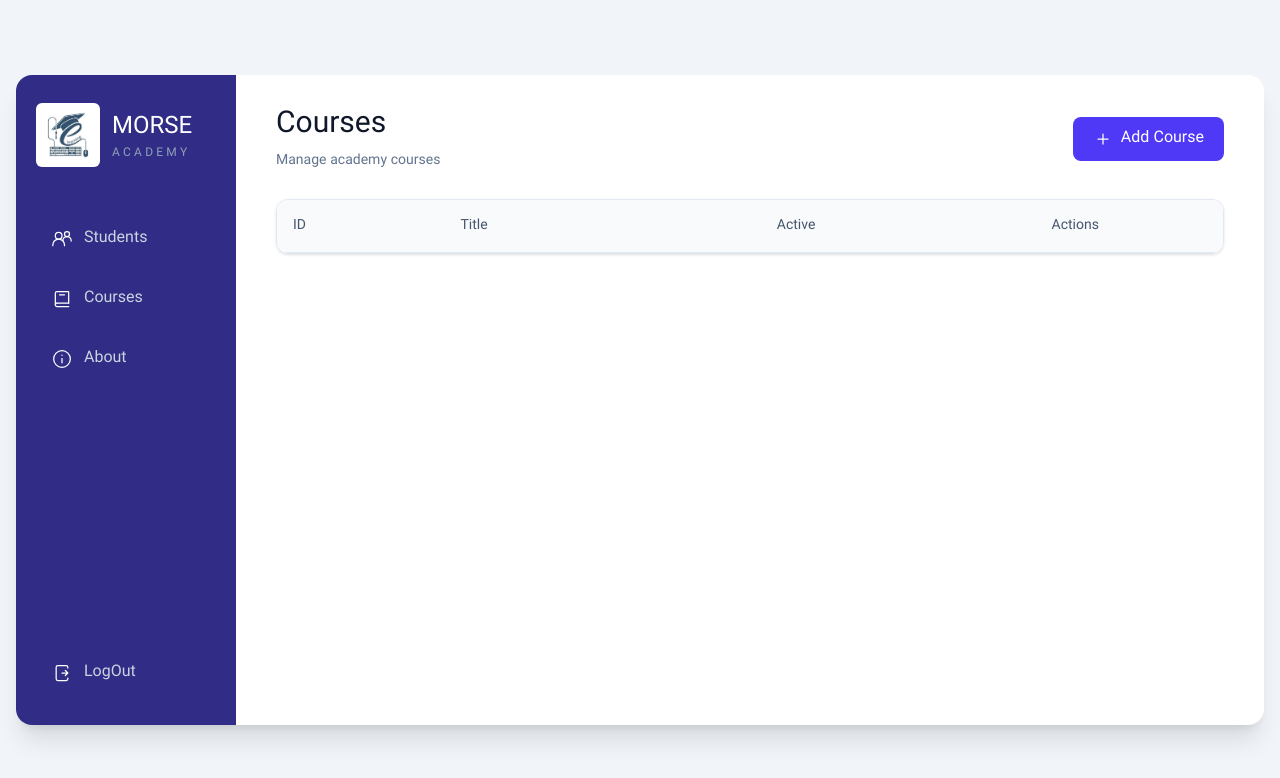
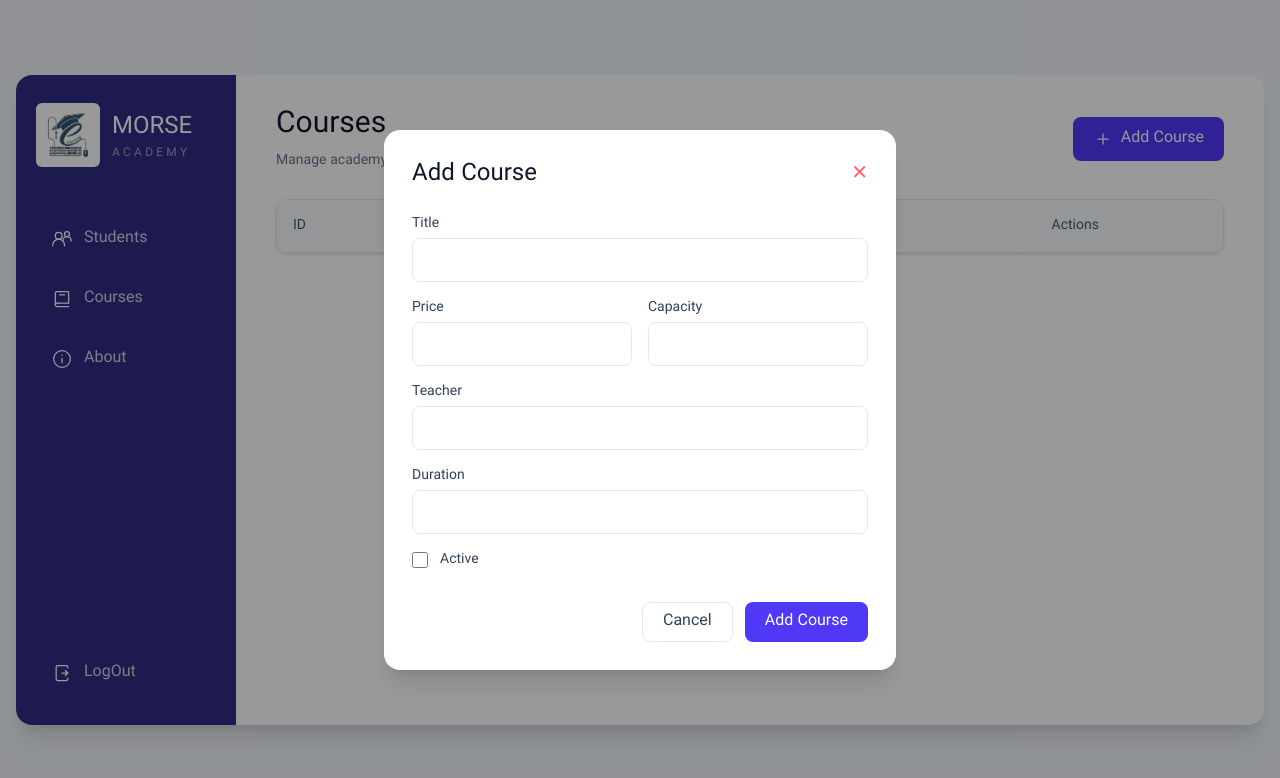
Before and after one commit to fatemeh-hn/Academy-morse, a website built with Vite: page pages/courses.html in a window 1280 px wide. Both pictures are taken after a click on the button "Add Course". Built offline with nearby package versions, Linux system fonts and the light colour scheme; no server answers.

Commit message:
add course creation

```diff
--- a/api/courses.js
+++ b/api/courses.js
@@ -24,9 +24,6 @@ export const createRequest = async (courseData) => {
         });
 
         const data = await response.json();
-        if (response.status === 400) {
-            coursesError.textContent = "Bad Request";
-        }
 
         return {
             status: response.status,
--- a/js/courses.js
+++ b/js/courses.js
@@ -1,8 +1,10 @@
 import "../input.css"
-import { fetchCourses, fetchCoursesId } from "../api/courses";
+import { fetchCourses, fetchCoursesId, createRequest } from "../api/courses";
 
 const coursesTableBody = document.getElementById("coursesTableBody");
 
+
+//render all courses
 const renderCourses = async () => {
   try {
     const response = await fetchCourses();
@@ -32,6 +34,12 @@ const renderCourses = async () => {
           </td>
 
           <td class="px-4 py-4 text-center">
+          <div>
+          <span class="px-3 py-1 text-xs font-medium rounded-full bg-yellow-100 text-yellow-700">Edit</span>
+          <span class="px-3 py-1 text-xs font-medium rounded-full bg-red-100 text-red-700">Delete</span>
+          <div/>
+
+
 
           </td>
         </tr>
@@ -102,7 +110,61 @@ closeCourseDetailModal.addEventListener("click", () => {
 
 
 
+//render add course modal
+const addCourseButton = document.getElementById("addCourseButton");
+const addCourseModal = document.getElementById("addCourseModal");
+const closeAddCourseModal = document.getElementById("closeAddCourseModal");
+const cancelAddCourse = document.getElementById("cancelAddCourse");
 
+addCourseButton.addEventListener("click", () => {
+  addCourseModal.classList.remove("hidden");
+});
+
+closeAddCourseModal.addEventListener("click", () => {
+  addCourseModal.classList.add("hidden");
+});
+
+cancelAddCourse.addEventListener("click", () => {
+  addCourseModal.classList.add("hidden");
+});
+
+const addCourseForm = document.getElementById("addCourseForm");
+const title = document.getElementById("addTitle");
+const price = document.getElementById("addPrice");
+const capacity = document.getElementById("addCapacity");
+const teacher = document.getElementById("addTeacher");
+const duration = document.getElementById("addDuration");
+const isActive = document.getElementById("addIsActive");
+
+
+addCourseForm.addEventListener("submit", async (event) => {
+  event.preventDefault();
+
+  const courseData = {
+    title: title.value,
+    price: Number(price.value),
+    capacity: Number(capacity.value),
+    teacher: teacher.value,
+    duration: Number(duration.value),
+    isActive: isActive.checked,
+  };
+
+  try {
+    const response = await createRequest(courseData);
+
+    if (response.status === 201) {
+      addCourseModal.classList.add("hidden");
+      addCourseForm.reset();
+      await renderCourses();
+    } else if (response.status === 400) {
+
+      console.log(response.data.message);
+    }
+
+  } catch (error) {
+    console.log(error);
+  }
+});
 
 
 
--- a/pages/courses.html
+++ b/pages/courses.html
@@ -146,6 +146,134 @@
       </section>
     </main>
 
+    <!-- add course modal -->
+    <div
+      id="addCourseModal"
+      class="hidden fixed inset-0 bg-black/40 flex items-center justify-center z-50"
+    >
+      <div class="w-full max-w-lg bg-white rounded-2xl shadow-xl p-7">
+        <div class="flex items-center justify-between mb-6">
+          <h2 class="text-2xl font-bold text-slate-900">Add Course</h2>
+
+          <button
+            id="closeAddCourseModal"
+            type="button"
+            class="text-red-400 hover:text-red-700 text-xl"
+          >
+            ✕
+          </button>
+        </div>
+
+        <!-- Form -->
+        <form id="addCourseForm" class="space-y-4">
+
+          <div>
+            <label
+              for="addTitle"
+              class="block text-sm font-medium text-slate-700 mb-1"
+            >
+              Title
+            </label>
+
+            <input
+              id="addTitle"
+              type="text"
+              class="w-full h-11 px-4 rounded-lg border border-slate-200 outline-none focus:border-indigo-600"
+            />
+          </div>
+
+
+          <div class="grid grid-cols-2 gap-4">
+            <div>
+              <label
+                for="addPrice"
+                class="block text-sm font-medium text-slate-700 mb-1"
+              >
+                Price
+              </label>
+
+              <input
+                id="addPrice"
+                type="number"
+                class="w-full h-11 px-4 rounded-lg border border-slate-200 outline-none focus:border-indigo-600"
+              />
+            </div>
+
+            <div>
+              <label
+                for="addCapacity"
+                class="block text-sm font-medium text-slate-700 mb-1"
+              >
+                Capacity
+              </label>
+
+              <input
+                id="addCapacity"
+                type="number"
+                class="w-full h-11 px-4 rounded-lg border border-slate-200 outline-none focus:border-indigo-600"
+              />
+            </div>
+          </div>
+
+
+          <div>
+            <label
+              for="addTeacher"
+              class="block text-sm font-medium text-slate-700 mb-1"
+            >
+              Teacher
+            </label>
+
+            <input
+              id="addTeacher"
+              type="text"
+              class="w-full h-11 px-4 rounded-lg border border-slate-200 outline-none focus:border-indigo-600"
+            />
+          </div>
+
+
+          <div>
+            <label
+              for="addDuration"
+              class="block text-sm font-medium text-slate-700 mb-1"
+            >
+              Duration
+            </label>
+
+            <input
+              id="addDuration"
+              type="number"
+              class="w-full h-11 px-4 rounded-lg border border-slate-200 outline-none focus:border-indigo-600"
+            />
+          </div>
+
+
+          <label class="flex items-center gap-3">
+            <input id="addIsActive" type="checkbox" class="w-4 h-4" />
+
+            <span class="text-sm text-slate-700"> Active </span>
+          </label>
+
+
+          <div class="flex justify-end gap-3 pt-4">
+            <button
+              id="cancelAddCourse"
+              type="button"
+              class="px-5 h-10 rounded-lg border border-slate-200 text-slate-700"
+            >
+              Cancel
+            </button>
+
+            <button
+              type="submit"
+              class="px-5 h-10 rounded-lg bg-indigo-600 text-white font-semibold"
+            >
+              Add Course
+            </button>
+          </div>
+        </form>
+      </div>
+    </div>
 
     <!-- JavaScript -->
     <script type="module" src="../js/courses.js"></script>
```
